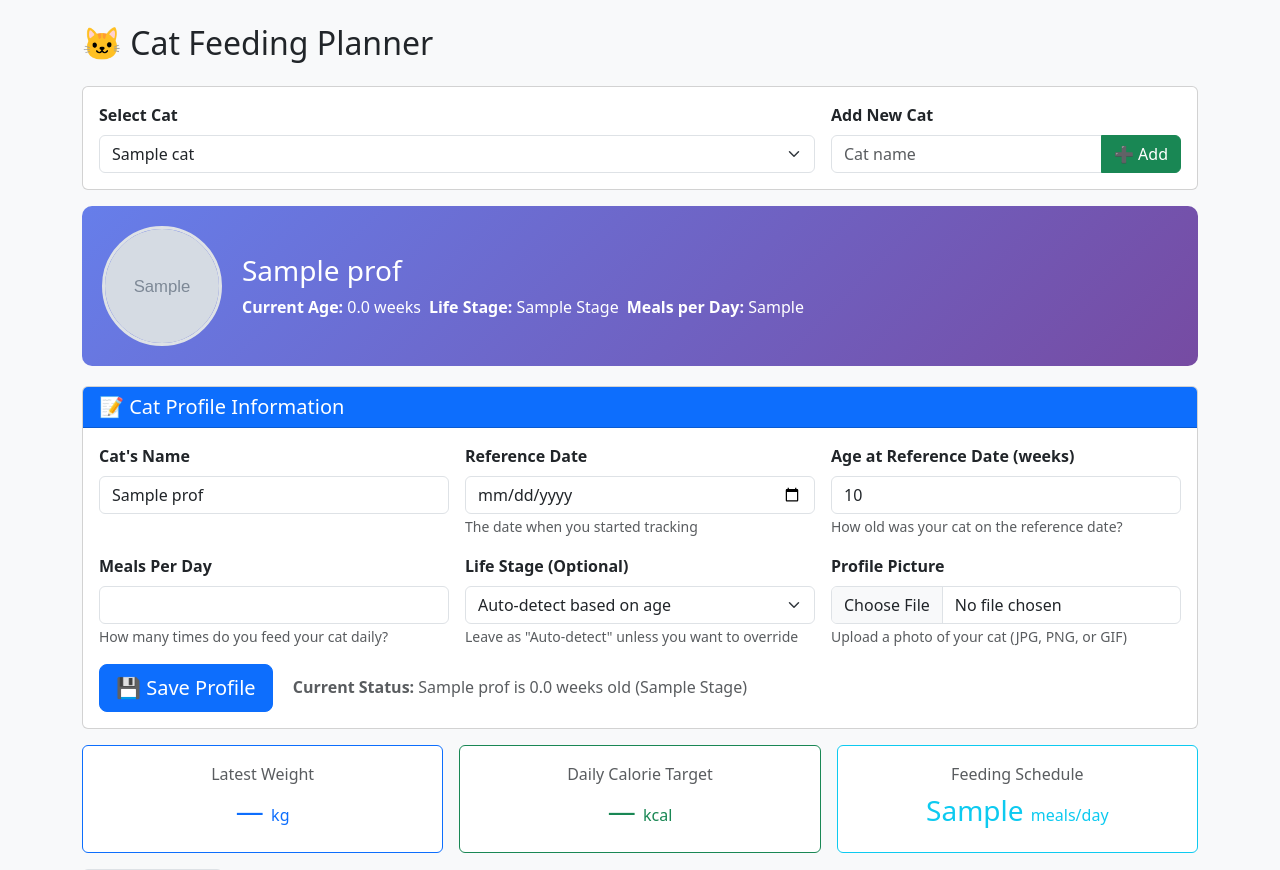
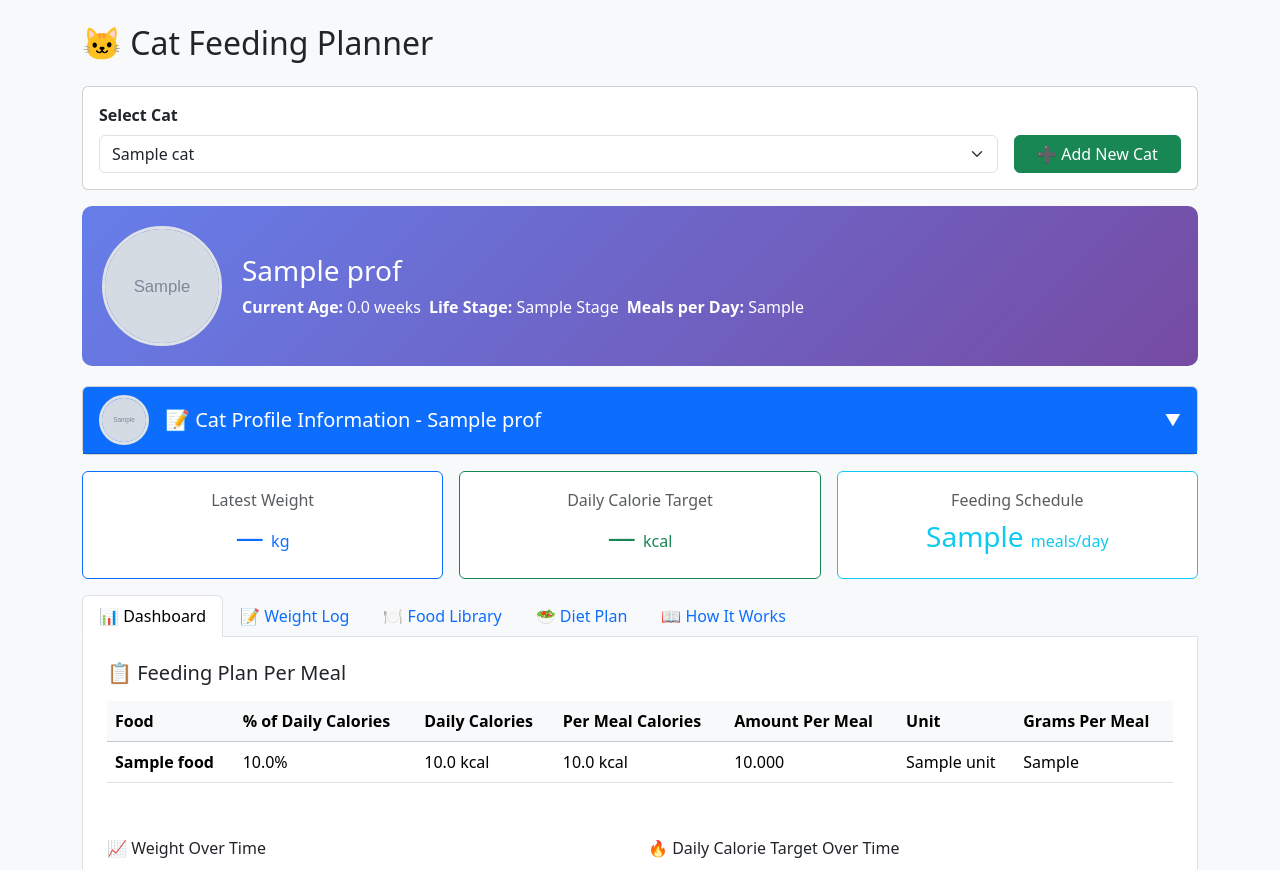
Before and after one commit to kxxxx-hi/babbu-feeder, a Flask app: template templates/index.html in a window 1280 px wide. Shown: the top 870 px of the page. Run offline with Flask 3, Linux system fonts and the light colour scheme; the template is opened without the code that fills it: most values are stand-ins (such as "Sample title", 1, 10 or a date in 2020); grey boxes marked "Sample" are stand-in pictures.

Commit message:
Fix cat profile save functionality and improve UI
- Fix save_profile to work even when no cat is selected (creates new cat)
- Remove input box for 'Add New Cat', make it a simple button
- Add expand/collapse functionality to profile section
- Show success toast notification after saving
- Auto-collapse profile section after successful save
- Display cat name and picture in collapsed profile header
- Make profile header clickable to expand/collapse
- Auto-expand profile section when adding new cat

```diff
--- a/api/index.py
+++ b/api/index.py
@@ -254,7 +254,28 @@ def home():
             session["selected_cat_id"] = selected_cat_id
         return redirect(url_for("home"))
 
-    if action == "save_profile" and selected_cat_id:
+    if action == "add_cat":
+        # Create new cat
+        new_cat = {
+            "id": str(uuid.uuid4()),
+            "name": "New Cat",
+            "anchor_date": date.today().isoformat(),
+            "anchor_age_weeks": 8.0,
+            "meals_per_day": 3,
+            "life_stage_override": None
+        }
+        cat_id = save_cat_profile(new_cat)
+        session["selected_cat_id"] = cat_id
+        # Redirect with expand_profile parameter
+        return redirect(url_for("home") + "?expand_profile=true")
+
+    if action == "save_profile":
+        # Get or create cat ID
+        if not selected_cat_id:
+            # Create new cat if none selected
+            selected_cat_id = str(uuid.uuid4())
+            session["selected_cat_id"] = selected_cat_id
+
         prof = get_cat_profile(selected_cat_id) or {}
         prof["id"] = selected_cat_id
         prof["name"] = request.form.get("name") or None
@@ -277,21 +298,8 @@ def home():
                     prof["profile_picture_filename"] = filename
 
         save_cat_profile(prof)
-        return redirect(url_for("home"))
-
-    if action == "add_cat":
-        # Create new cat
-        new_cat = {
-            "id": str(uuid.uuid4()),
-            "name": request.form.get("new_cat_name") or "New Cat",
-            "anchor_date": date.today().isoformat(),
-            "anchor_age_weeks": 8.0,
-            "meals_per_day": 3,
-            "life_stage_override": None
-        }
-        cat_id = save_cat_profile(new_cat)
-        session["selected_cat_id"] = cat_id
-        return redirect(url_for("home"))
+        # Redirect with success message and collapse profile
+        return redirect(url_for("home") + "?saved=true")
 
     if action == "add_weight" and selected_cat_id:
         wdt = request.form.get("weight_dt") or date.today().isoformat()
@@ -401,6 +409,10 @@ def home():
     # for diet form display
     diet_map = {int(r["food_id"]): float(r["pct_daily_kcal"]) for _, r in diet_df.iterrows()} if not diet_df.empty else {}
 
+    # Get query parameters for UI state
+    show_success = request.args.get('saved') == 'true'
+    expand_profile = request.args.get('expand_profile') == 'true'
+
     return render_template(
         "index.html",
         cats=all_cats,
@@ -415,7 +427,9 @@ def home():
         foods=foods_list,
         diet_map=diet_map,
         total_pct=sum(diet_map.values()) if diet_map else 0.0,
-        trend=trend
+        trend=trend,
+        show_success=show_success,
+        expand_profile=expand_profile
     )
 
 # Health check
--- a/templates/index.html
+++ b/templates/index.html
@@ -38,13 +38,13 @@
   <div class="card mb-3">
     <div class="card-body">
       <div class="row g-3 align-items-end">
-        <div class="col-md-8">
+        <div class="col-md-10">
           <form method="post" id="catSelectorForm">
             <input type="hidden" name="action" value="select_cat">
             <label class="form-label fw-bold">Select Cat</label>
             <select name="selected_cat_id" class="form-select" onchange="document.getElementById('catSelectorForm').submit()">
               {% if cats|length == 0 %}
-                <option value="">No cats yet - create one below</option>
+                <option value="">No cats yet - click "Add New Cat" to create one</option>
               {% else %}
                 {% for cat in cats %}
                   <option value="{{ cat.id }}" {% if cat.id == selected_cat_id %}selected{% endif %}>
@@ -55,19 +55,33 @@
             </select>
           </form>
         </div>
-        <div class="col-md-4">
-          <form method="post">
+        <div class="col-md-2">
+          <form method="post" id="addCatForm">
             <input type="hidden" name="action" value="add_cat">
-            <label class="form-label fw-bold">Add New Cat</label>
-            <div class="input-group">
-              <input type="text" name="new_cat_name" class="form-control" placeholder="Cat name" required>
-              <button class="btn btn-success" type="submit">➕ Add</button>
-            </div>
+            <label class="form-label fw-bold">&nbsp;</label>
+            <button class="btn btn-success w-100" type="submit" onclick="document.getElementById('addCatForm').submit()">➕ Add New Cat</button>
           </form>
         </div>
       </div>
     </div>
   </div>
+
+  <!-- Success Toast -->
+  {% if show_success %}
+  <div class="alert alert-success alert-dismissible fade show" role="alert" id="successToast">
+    <strong>✅ Success!</strong> Cat profile saved successfully.
+    <button type="button" class="btn-close" data-bs-dismiss="alert" aria-label="Close"></button>
+  </div>
+  <script>
+    setTimeout(function() {
+      var toast = document.getElementById('successToast');
+      if (toast) {
+        var bsAlert = new bootstrap.Alert(toast);
+        bsAlert.close();
+      }
+    }, 3000);
+  </script>
+  {% endif %}
 
   {% if selected_cat_id and prof %}
   <!-- Cat Profile Display (Always Visible) -->
@@ -94,10 +108,27 @@
 
   <!-- Profile Edit Form -->
   <div class="card mb-3">
-    <div class="card-header bg-primary text-white">
-      <h5 class="mb-0">📝 Cat Profile Information</h5>
+    <div class="card-header bg-primary text-white" style="cursor: pointer;" onclick="toggleProfileSection()">
+      <div class="d-flex justify-content-between align-items-center">
+        <div class="d-flex align-items-center gap-3">
+          {% if prof and prof.profile_picture %}
+            <img src="{{ prof.profile_picture }}" alt="{{ prof.name or 'Cat' }}" class="cat-profile-picture" style="width: 50px; height: 50px;">
+          {% elif prof and prof.name %}
+            <div class="cat-profile-picture bg-light d-flex align-items-center justify-content-center" style="width: 50px; height: 50px; background-color: rgba(255,255,255,0.2)!important;">
+              <span style="font-size: 1.5rem;">🐱</span>
+            </div>
+          {% endif %}
+          <h5 class="mb-0">
+            📝 Cat Profile Information
+            {% if prof and prof.name %}
+              - <span>{{ prof.name }}</span>
+            {% endif %}
+          </h5>
+        </div>
+        <span id="profileToggleIcon">▼</span>
+      </div>
     </div>
-    <div class="card-body">
+    <div class="card-body" id="profileSection" {% if not expand_profile and prof and prof.name %}style="display: none;"{% endif %}>
       <form method="post" enctype="multipart/form-data" class="row g-3">
         <input type="hidden" name="action" value="save_profile">
         {% if selected_cat_id %}<input type="hidden" name="selected_cat_id" value="{{ selected_cat_id }}">{% endif %}
@@ -465,6 +496,31 @@
 
 <script src="https://cdn.jsdelivr.net/npm/bootstrap@5.3.3/dist/js/bootstrap.bundle.min.js"></script>
 <script>
+// Toggle profile section
+function toggleProfileSection() {
+  const section = document.getElementById('profileSection');
+  const icon = document.getElementById('profileToggleIcon');
+  if (section.style.display === 'none') {
+    section.style.display = 'block';
+    icon.textContent = '▼';
+  } else {
+    section.style.display = 'none';
+    icon.textContent = '▶';
+  }
+}
+
+// Auto-collapse profile section if saved and has name
+{% if show_success and prof and prof.name %}
+  document.addEventListener('DOMContentLoaded', function() {
+    const section = document.getElementById('profileSection');
+    const icon = document.getElementById('profileToggleIcon');
+    if (section) {
+      section.style.display = 'none';
+      if (icon) icon.textContent = '▶';
+    }
+  });
+{% endif %}
+
 // Charts
 const trend = {{ trend|tojson }};
 const labels = trend.map(r => r.dt);
```
